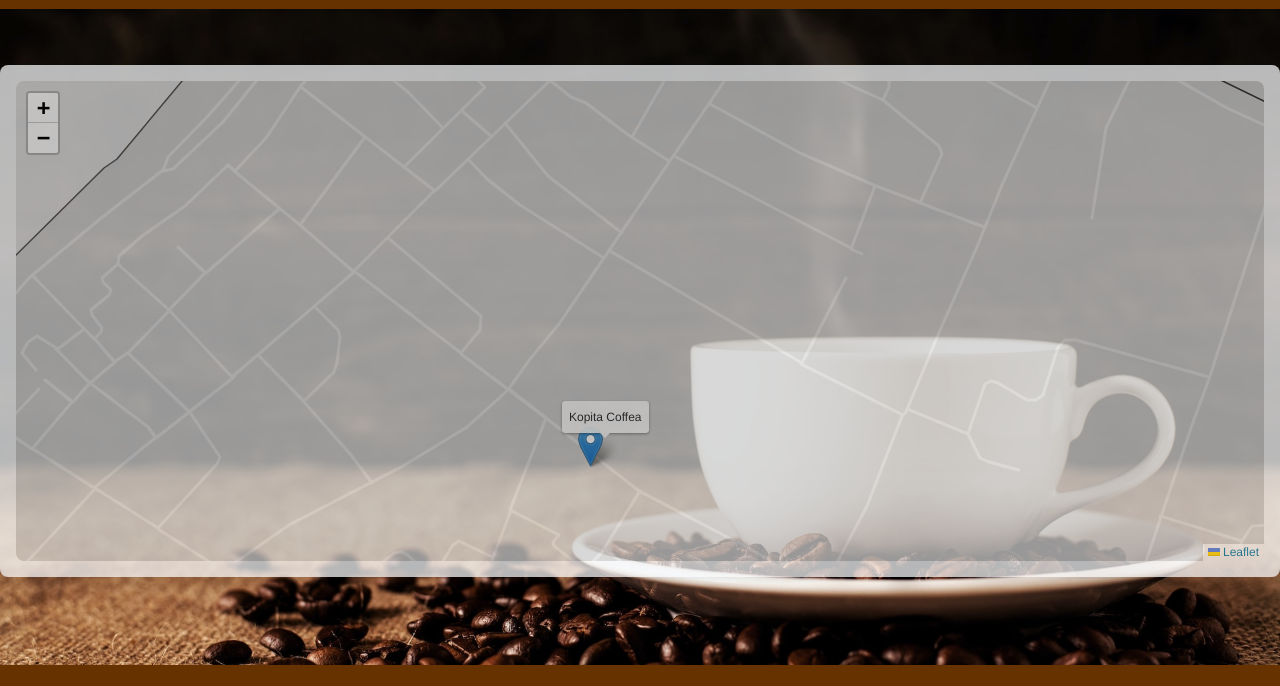
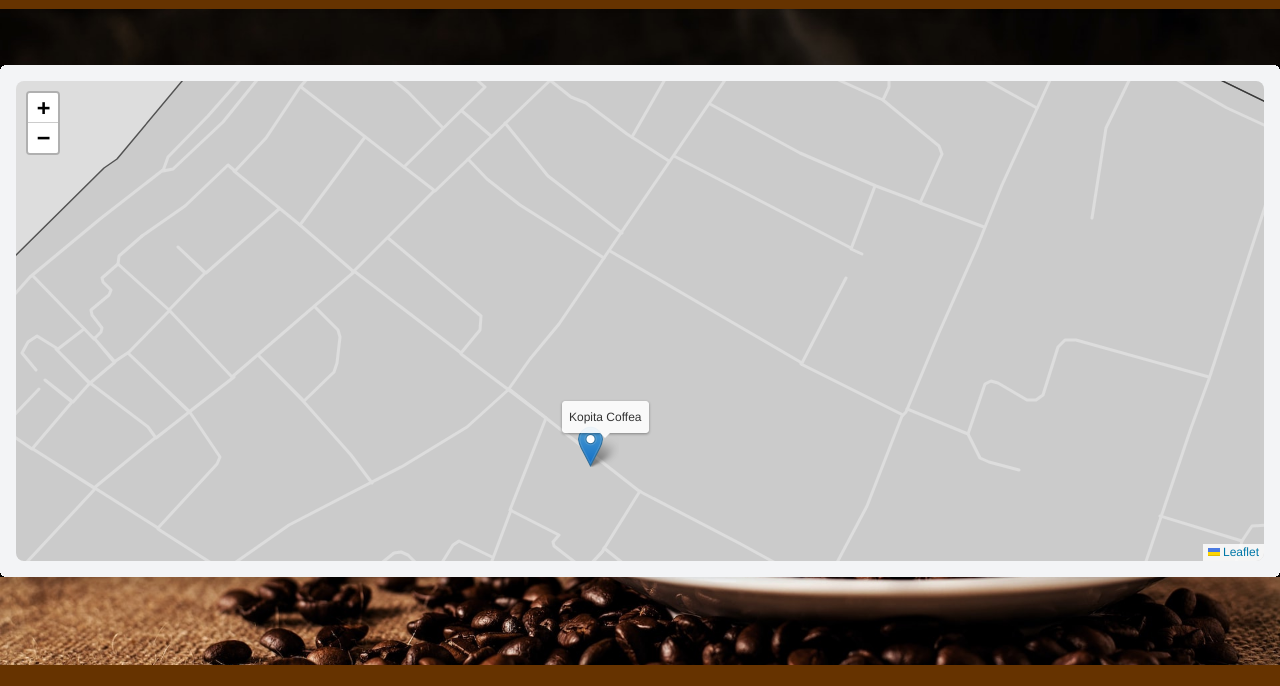
Before and after one commit to Andy0703-E/TugasSIG, a plain HTML site: page peta.html in a window 1280 px wide. Shown: the part 47-733 px from the top of the page. Drawn offline with nearby package versions, Linux system fonts and the light colour scheme.

Commit message:
Update peta.html

```diff
--- a/peta.html
+++ b/peta.html
@@ -159,7 +159,7 @@
     <br>
     <div class="w-full mx-auto flex-1 mt-16">
         <!-- Bagian Peta -->
-        <div class="container opacity-75 mx-auto py-6">
+        <div class="container mx-auto py-6">
             <div id="peta" class="mb-6">
                 <div style="background: transparent ;" class=" w-full rounded-lg shadow-lg overflow-hidden">
                     <div class="bg-gray-100 p-4" data-aos="zoom-in" data-aos-duration="1500" data-aos-delay="400">
```
